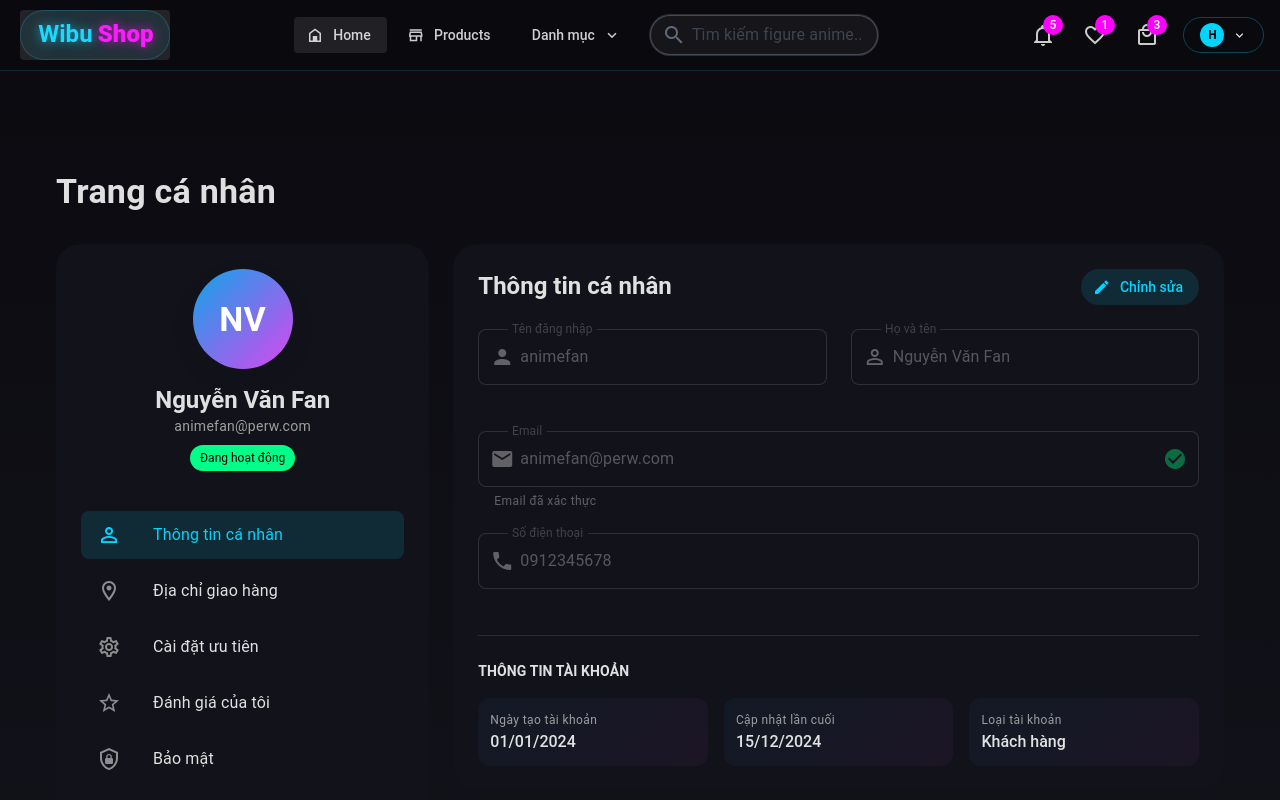
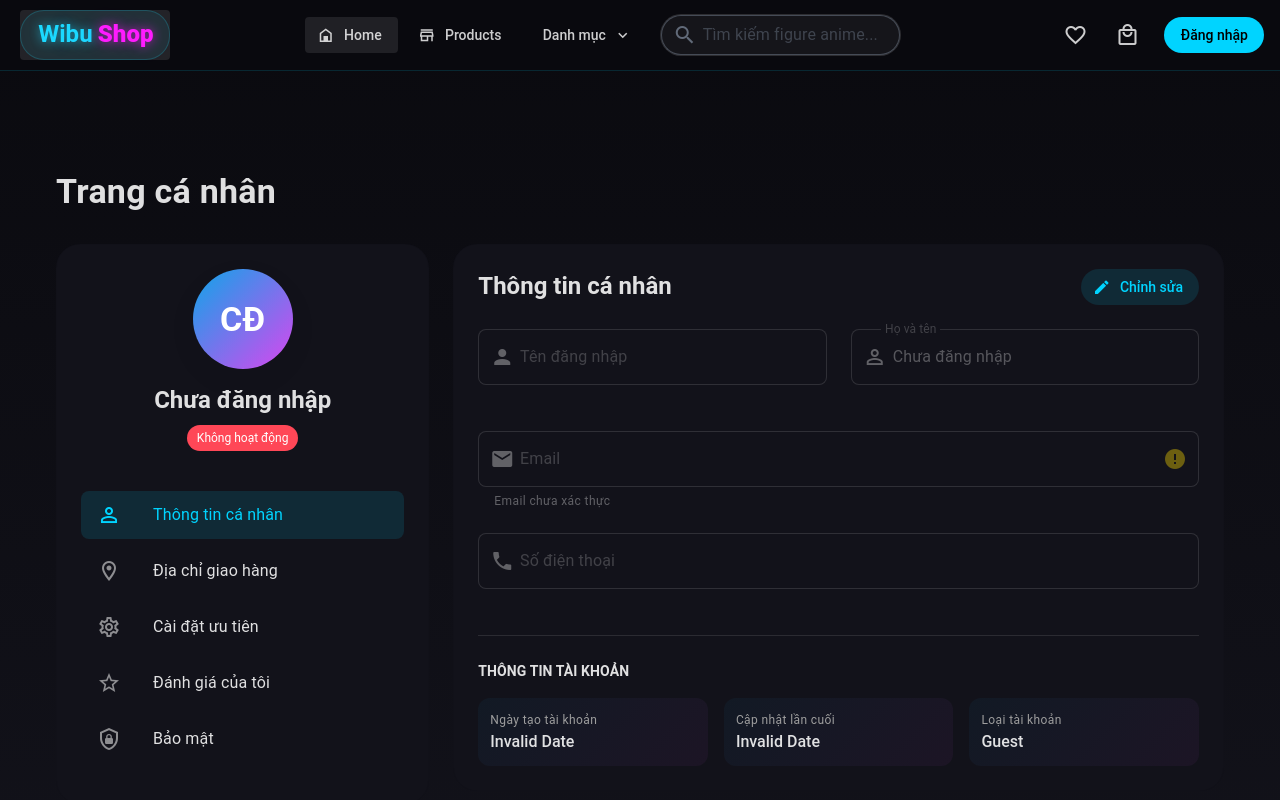
Before and after one commit to TPH-Per/Warehouse_Ecommerce_Frontend, a Vue app: page /profile in a window 1280 px wide. Shown: the top 800 px of the page. Built offline with nearby package versions, Linux system fonts and the light colour scheme; a small style sheet from the web is missing.

Commit message:
complate login

```diff
--- a/src/api/index.ts
+++ b/src/api/index.ts
@@ -8,20 +8,12 @@ import type { AxiosError } from 'axios';
 
 // Tạo axios instance với cấu hình mặc định
 const apiClient = axios.create({
-  // URL API backend ASP.NET MVC5
-  baseURL: import.meta.env.VITE_API_BASE_URL || 'http://localhost:5000/api',
-
-  // Timeout 30 giây
+  baseURL: import.meta.env.VITE_API_BASE_URL,
   timeout: 30000,
-
-  // Headers mặc định
   headers: {
     'Content-Type': 'application/json',
     'Accept': 'application/json',
   },
-
-  // QUAN TRỌNG cho ASP.NET: Cho phép gửi cookies/session
-  // Nếu backend dùng session-based auth, cần bật này
   withCredentials: true,
 });
 
@@ -32,17 +24,29 @@ const apiClient = axios.create({
 
 apiClient.interceptors.response.use(
   // Response thành công - trả về bình thường
-  (response) => response,
+  (response) => {
+    console.log('✅ API Response:', response.config.url, response.status);
+    return response;
+  },
 
   // Response lỗi - xử lý các mã lỗi
   (error: AxiosError) => {
+    // Log chi tiết để debug
+    console.error('❌ API Error:', {
+      url: error.config?.url,
+      method: error.config?.method,
+      status: error.response?.status,
+      statusText: error.response?.statusText,
+      data: error.response?.data,
+      message: error.message,
+      code: error.code,
+    });
+
     const status = error.response?.status;
 
     // Lỗi 401 - Chưa đăng nhập
     if (status === 401) {
       console.error('❌ Chưa đăng nhập hoặc phiên hết hạn');
-      // Có thể redirect về login nếu cần
-      // window.location.href = '/login';
     }
 
     // Lỗi 403 - Không có quyền
@@ -60,9 +64,10 @@ apiClient.interceptors.response.use(
       console.error('❌ Lỗi server');
     }
 
-    // Lỗi network - không kết nối được
+    // Lỗi network - không kết nối được (thường là CORS hoặc SSL)
     if (!error.response) {
-      console.error('❌ Không thể kết nối đến server');
+      console.error('❌ Lỗi Network (có thể là CORS hoặc SSL certificate):', error.message);
+      console.error('💡 Thử mở URL trực tiếp trong browser để accept SSL certificate');
     }
 
     return Promise.reject(error);
--- a/src/components/AppHeader.vue
+++ b/src/components/AppHeader.vue
@@ -99,8 +99,9 @@
         <template v-slot:activator="{ props }">
           <v-btn v-bind="props" class="ml-2 user-btn" variant="outlined" rounded="xl">
             <v-avatar size="24" color="primary" class="mr-2">
-              <span class="text-caption text-black font-weight-bold">{{ currentUser.firstName.charAt(0) }}</span>
+              <span class="text-caption text-black font-weight-bold">{{ userInitials }}</span>
             </v-avatar>
+            <span class="hidden-sm-and-down mr-1">{{ displayName }}</span>
             <v-icon size="small">mdi-chevron-down</v-icon>
           </v-btn>
         </template>
@@ -145,16 +146,37 @@
 </template>
 
 <script setup lang="ts">
-import { ref } from 'vue';
+import { ref, computed, onMounted } from 'vue';
+import { useRouter } from 'vue-router';
+import { useAuthStore } from '@/stores/auth.store';
 
-// Mock Data
-const isAuthenticated = ref(true);
-const cartCount = ref(3);
-const wishlistCount = ref(1);
-const userUnreadCount = ref(5);
-const currentUser = ref({
-  firstName: 'Hoàng',
+const router = useRouter();
+const authStore = useAuthStore();
+
+// Computed từ auth store
+const isAuthenticated = computed(() => authStore.isAuthenticated);
+const currentUser = computed(() => authStore.user);
+
+// Lấy chữ cái đầu để hiển thị avatar
+const userInitials = computed(() => {
+  if (!currentUser.value?.full_name) return 'U';
+  return currentUser.value.full_name
+    .split(' ')
+    .map(n => n[0])
+    .slice(0, 2)
+    .join('')
+    .toUpperCase();
 });
+
+// Tên hiển thị
+const displayName = computed(() => {
+  return currentUser.value?.full_name || currentUser.value?.name || 'User';
+});
+
+// Mock data cho cart/wishlist (bạn sẽ config sau)
+const cartCount = ref(0);
+const wishlistCount = ref(0);
+const userUnreadCount = ref(0);
 
 const searchQuery = ref('');
 const showMobileMenu = ref(false);
@@ -167,17 +189,24 @@ const categoryQuickLinks = [
 ];
 
 const handleSearch = () => {
-  alert('Bạn đang tìm: ' + searchQuery.value);
+  if (searchQuery.value.trim()) {
+    router.push({ path: '/productlist', query: { search: searchQuery.value } });
+  }
 };
 
 const handleLogout = () => {
-  isAuthenticated.value = false;
-  alert('Đã đăng xuất!');
+  authStore.logout();
+  router.push('/login');
 };
 
 const toggleNotifications = () => {
   alert('Mở danh sách thông báo');
 };
+
+// Khởi tạo auth store khi component mount
+onMounted(() => {
+  authStore.initialize();
+});
 </script>
 
 <style scoped>
--- a/src/pages/LoginPage.vue
+++ b/src/pages/LoginPage.vue
@@ -215,6 +215,7 @@ const handleLogin = async () => {
         email: userData.Email ?? userData.email,
         phone_number: userData.PhoneNumber ?? userData.phone_number,
         role_id: userData.RoleId ?? userData.role_id,
+        role_name: userData.RoleName ?? userData.role_name,
       };
 
       // Lưu user vào store
--- a/src/pages/ProfilePage.vue
+++ b/src/pages/ProfilePage.vue
@@ -413,7 +413,12 @@
 </template>
 
 <script setup lang="ts">
-import { ref, reactive } from 'vue';
+import { ref, reactive, computed, onMounted, watch } from 'vue';
+import { useRouter } from 'vue-router';
+import { useAuthStore } from '@/stores/auth.store';
+
+const router = useRouter();
+const authStore = useAuthStore();
 
 interface User {
   id: number;
@@ -466,27 +471,57 @@ const menuItems = [
   { title: 'Bảo mật', value: 'security', icon: 'mdi-shield-lock-outline' },
 ];
 
-// Mock User Data theo cấu trúc database
-const user = ref<User>({
-  id: 1,
-  name: 'animefan',
-  full_name: 'Nguyễn Văn Fan',
-  email: 'animefan@perw.com',
-  email_verified_at: '2024-01-15T10:30:00',
-  phone_number: '0912345678',
-  status: 'active',
-  role_id: 4,
-  role_name: 'Khách hàng',
-  created_at: '2024-01-01T08:00:00',
-  updated_at: '2024-12-15T14:30:00'
+// ========== USER DATA TỪ AUTH STORE ==========
+// Computed để lấy user từ store và map sang format phù hợp
+const user = computed<User>(() => {
+  const storeUser = authStore.user;
+  if (!storeUser) {
+    // Redirect về login nếu chưa đăng nhập
+    return {
+      id: 0,
+      name: '',
+      full_name: 'Chưa đăng nhập',
+      email: '',
+      email_verified_at: null,
+      phone_number: null,
+      status: 'inactive',
+      role_id: 0,
+      role_name: 'Guest',
+      created_at: '',
+      updated_at: ''
+    };
+  }
+
+  return {
+    id: storeUser.id,
+    name: storeUser.name,
+    full_name: storeUser.full_name,
+    email: storeUser.email,
+    email_verified_at: null, // Không có trong response login
+    phone_number: storeUser.phone_number || null,
+    status: 'active', // Mặc định active vì đã login được
+    role_id: storeUser.role_id || 0,
+    role_name: (storeUser as any).role_name || 'Khách hàng',
+    created_at: '',
+    updated_at: ''
+  };
 });
 
+// Form để edit user
 const userForm = reactive({
-  name: user.value.name,
-  full_name: user.value.full_name,
-  email: user.value.email,
-  phone_number: user.value.phone_number || ''
+  name: '',
+  full_name: '',
+  email: '',
+  phone_number: ''
 });
+
+// Watch user để cập nhật form khi user thay đổi
+watch(user, (newUser) => {
+  userForm.name = newUser.name;
+  userForm.full_name = newUser.full_name;
+  userForm.email = newUser.email;
+  userForm.phone_number = newUser.phone_number || '';
+}, { immediate: true });
 
 const passwordForm = reactive({
   current: '',
--- a/src/stores/auth.store.ts
+++ b/src/stores/auth.store.ts
@@ -6,13 +6,15 @@
 import { defineStore } from 'pinia';
 import { ref, computed } from 'vue';
 
-// Interface đơn giản cho user
+// Interface đơn giản cho user - khớp với API response
 export interface AuthUser {
     id: number;
     name: string;
     full_name: string;
     email: string;
+    phone_number?: string | null;
     role_id?: number;
+    role_name?: string;
 }
 
 export const useAuthStore = defineStore('auth', () => {
```
Also changed, not shown: src/GUIDE-FETCH-DATA.txt (added).
